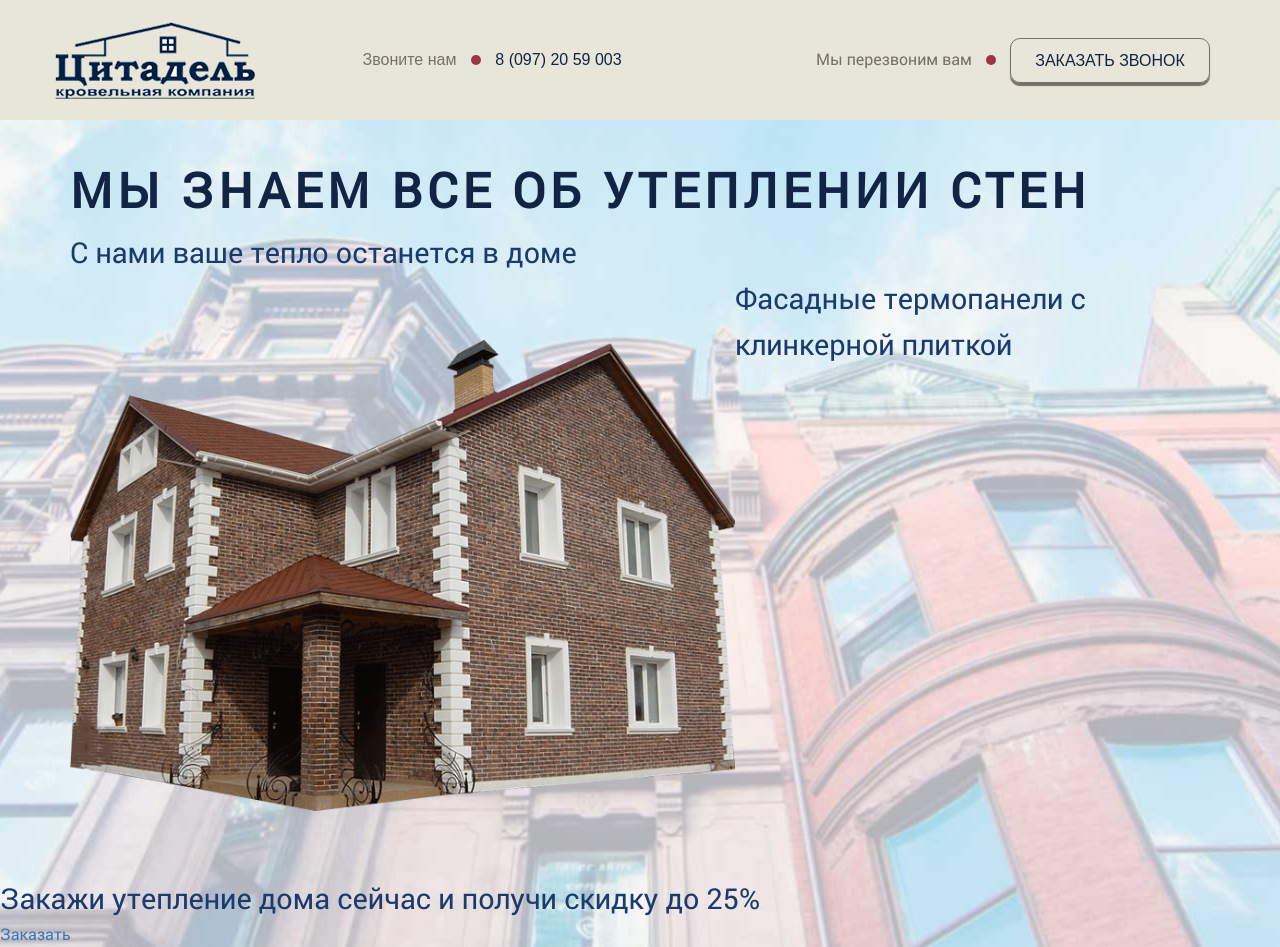
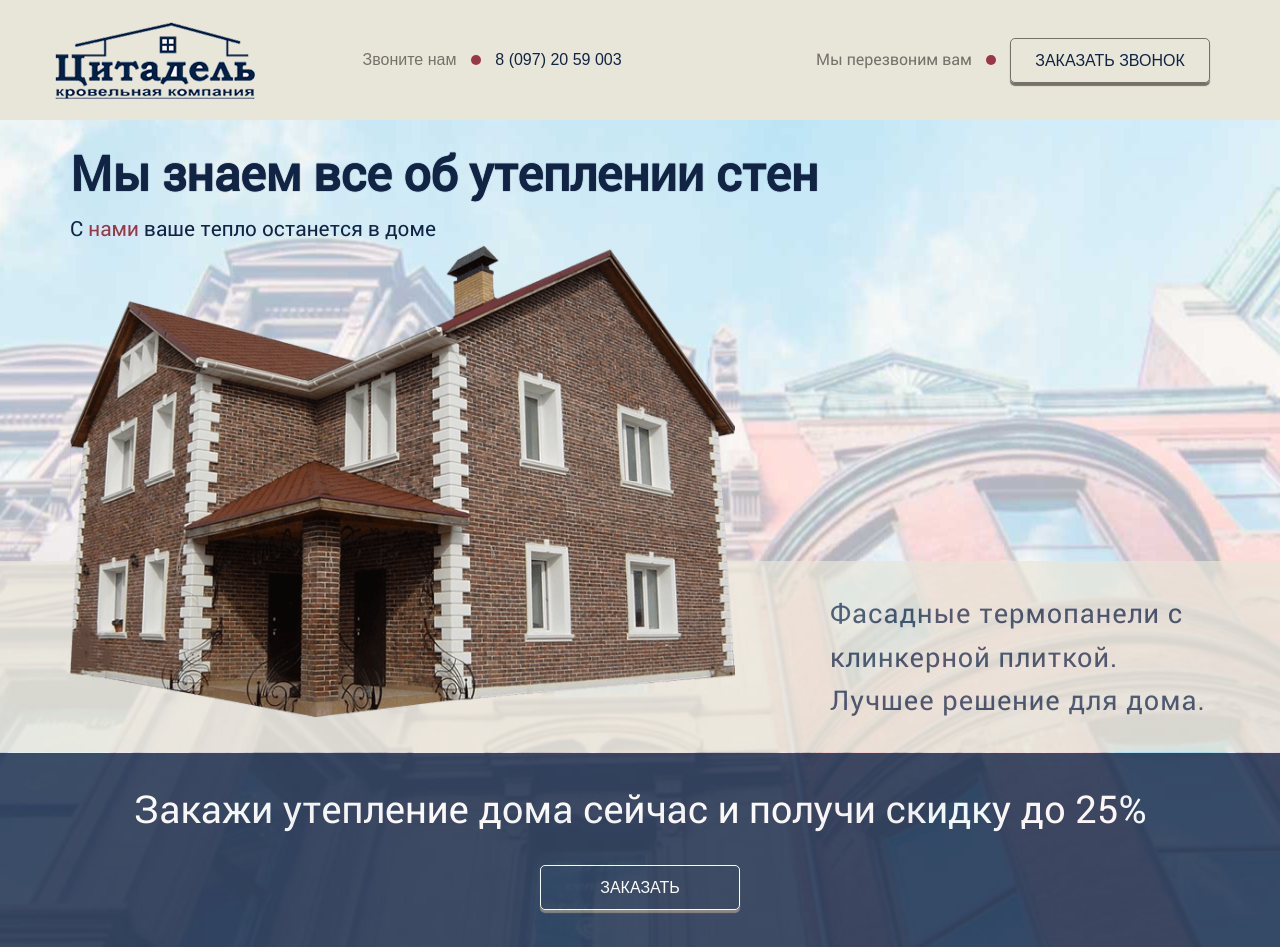
Before and after one commit to alexakuna/citadel, a website: page app/index.html in a window 1280 px wide. Drawn offline with Linux system fonts and the light colour scheme.

Commit message:
End home page

```diff
--- a/app/index.html
+++ b/app/index.html
@@ -60,20 +60,29 @@
 
 <section class="main-header">
 	<div class="container">
-		<h1>Мы знаем все об утеплении стен</h1>
-			<p>C <span>нами</span> ваше тепло останется в доме</p>
-				<div class="front-photo col-md-7"></div>
-				<p>Фасадные термопанели с клинкерной плиткой</p>
+	<h1>Мы знаем все об утеплении стен</h1>
+		<p class="anime">C <span>нами</span> ваше тепло останется в доме</p>
+			<div class="main-header-photo col-md-7"></div>
 	</div>
-	<div class="bg-termopanel"></div>
-	<div class="saile">
-		<p>Закажи утепление дома сейчас и получи скидку до 25%</p>
-		<a href="#">Заказать</a>
+	<div class="bg-termopanel">
+		<div class="container">
+			<div class="clearfix col-md-4"></div>
+			<div class="clearfix col-md-4"></div>
+			<div class="col-md-4 anime-second">Фасадные термопанели с клинкерной плиткой. Лучшее решение для дома.</div>
+		</div>
 	</div>
+	<div class="bg-sale">
+		<div class="container">
+			<p anime-three>Закажи утепление дома сейчас и получи скидку до 25%</p>
+			<a href="#callback" class="popup-with-move-anim">Заказать</a>
+		</div>
+	</div>
+
 </section>
 
 <div class="hidden">
 	<form class="popup-form callback zoom-anim-dialog" id="callback">
+		<div class="success">Спасибо за заявку! <br> В ближайшее время мы свяжемся с вами.</div>
 
 		<!-- Hidden Required Fields -->
 		<input type="hidden" name="project_name" value="Цитадель">
--- a/app/js/common.js
+++ b/app/js/common.js
@@ -1,4 +1,15 @@
 $(function() {
+
+	$('.main-header-photo').addClass('animated rubberBand');
+	$('h1').addClass('animated fadeInLeft');
+	$('.anime').addClass('animated fadeInLeft');
+
+
+	$('.anime-second').addClass('animated fadeInRight');
+
+
+
+
 
 $(".popup-with-move-anim").magnificPopup({
 		type: 'inline',
@@ -36,11 +47,13 @@ $("a[href=callback]").click(function() {
 			url: "mail.php", //Change
 			data: th.serialize()
 		}).done(function() {
-			alert("Thank you!");
+			$(".success").css("visibility", "visible");
 			setTimeout(function() {
 				// Done Functions
 				th.trigger("reset");
-			}, 1000);
+				$(".success").css("visibility", "hidden");
+				$.magnificPopup.close();
+			}, 2000);
 		});
 		return false;
 	});
--- a/gulpfile.js
+++ b/gulpfile.js
@@ -57,7 +57,7 @@ gulp.task('watch', function () {
 	gulp.watch('app/*.html').on('change', browserSync.reload);
 });
 
-gulp.task('build', ['clean', 'styles', 'scripts'], function() {
+gulp.task('build', ['clean', 'styles', 'scripts',], function() {
    var buildCss = gulp.src([
    	'app/css/main.min.css',
    'app/css/libs.min.css',
--- a/sass/header.sass
+++ b/sass/header.sass
@@ -61,7 +61,7 @@ body
 			height: 45px
 			cursor: pointer
 			background: transparent
-			border-radius: 10px
+			border-radius: 5px
 			border: 1px solid $color-notify
 			margin-left: 10px
 			box-shadow: 0 3px 1px $color-notify
@@ -77,6 +77,7 @@ body
 	.popup-form
 		background: lighten(#e8e6d8, 5%)
 		text-align: center
+		position: relative
 		.button
 			border: none
 			background-color: #e8e6d8
@@ -117,20 +118,70 @@ body
 	.main-header
 		background: url(/img/main_head_bg2.jpg) no-repeat 50% 50%
 		h1
+			margin: 0
+			margin-top: 15px
+			font-size: 3em
+			text-shadow: 0 0 1px $cr-nfy-p2
+		p
+			margin: 0
+			font-size: 1.3em
 			color: $cr-nfy-p2
-			text-transform: uppercase
-			font-size: 3em
-			letter-spacing: 5px
-			margin-bottom: 0
-		p
-			font-size: 1.8em
-			color: lighten($cr-nfy-p2, 10%)
-			display: block
-			margin: 0
-		.front-photo
-			background: url(/img/hous_bg_header.png)	no-repeat 50% 50%
+		span
+			color: $accent-color
+		.main-header-photo
+			background: url(/img/hous_bg_header.png) no-repeat
 			background-size: contain
-			min-height: 600px
+			height: 511px
+			z-index: 10
+		.bg-termopanel
+			width: 100%
+			background: #e8e6d8
+			position: relative
+			top: -195px
+			opacity: 0.7
+			.anime-second
+				font-size: 1.7em
+				padding: 30px 0
+				color: $cr-nfy-p2
+				letter-spacing: 1px
+		.bg-sale
+			width: 100%
+			background: $cr-nfy-p2
+			opacity: 0.8
+			position: absolute
+			bottom: 0
+			text-align: center
+			p
+				color: #fff
+				padding: 25px 0
+				font-size: 2.4em
+			a
+				color: #fff
+				vertical-align: middle
+				text-align: center
+				display: inline-block
+				text-decoration: none
+				outline: none
+				font-family: "Open-Sans", Arial, sans-serif
+				font-size: 0.9em bold
+				text-transform: uppercase
+				line-height: 44px
+				width: 200px
+				height: 45px
+				background: transparent
+				border-radius: 5px
+				border: 1px solid #fff
+				margin-bottom: 37px
+				box-shadow: 0 3px 1px $color-notify
+				transition: .3s
+				&:hover
+					color: $accent-color
+					border: 1px solid $accent-color
+.anime-second
+	animation-delay: 0.3s
+
+
+
 
 
 
--- a/sass/main.sass
+++ b/sass/main.sass
@@ -31,6 +31,21 @@ body textarea:required:valid
 h1, h2, h3, h4
 	color: $cr-nfy-p2
 //Custom Styles Here
+.success
+	position: absolute
+	visibility: hidden
+	top: 0
+	left: 0
+	width: 100%
+	height: 100%
+	background-color: #FFF
+	font-family: "Open-Sans", Arial, sans-serif
+	font-size: 20px
+	padding: 30px
+	text-transform: uppercase
+	display: flex
+	align-items: center
+	background: lighten(#e8e6d8, 5%)
 
 //ALWAYS END
 @import "media"
```
Also changed, not shown: app/css/header.min.css, app/css/main.min.css.
